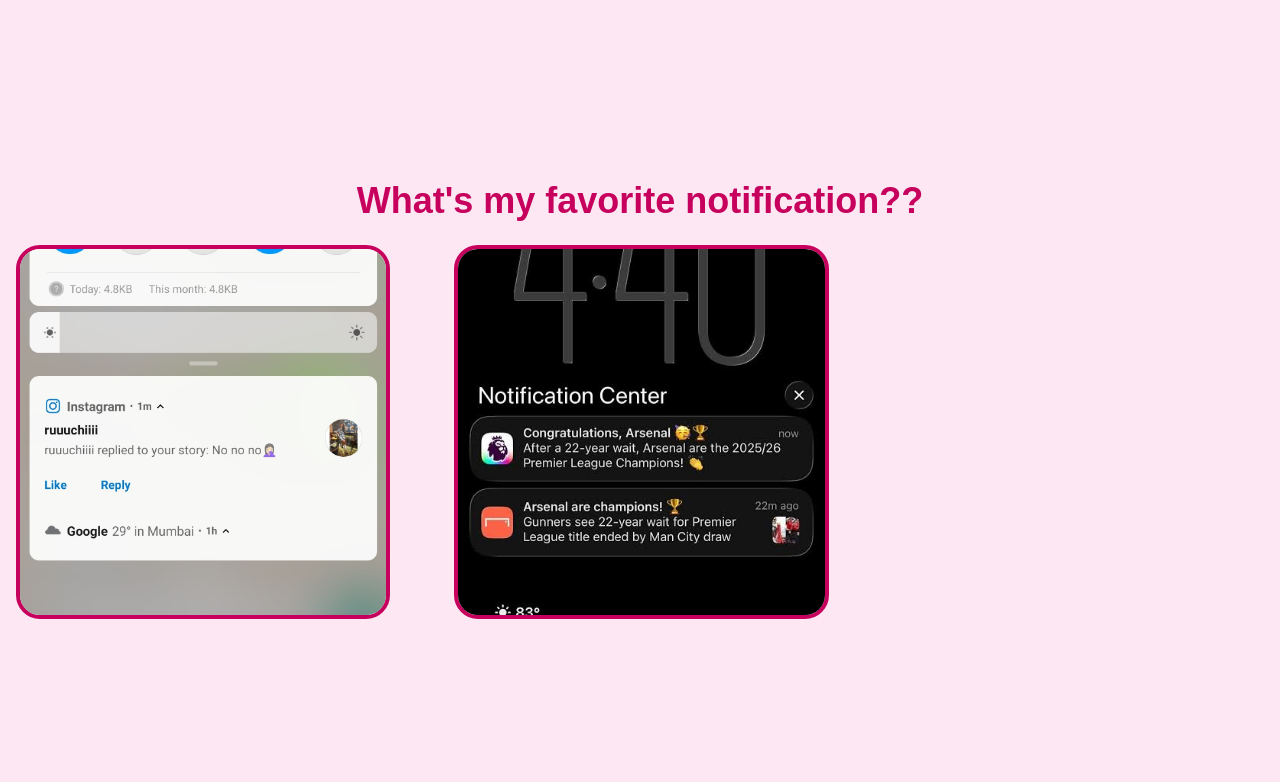
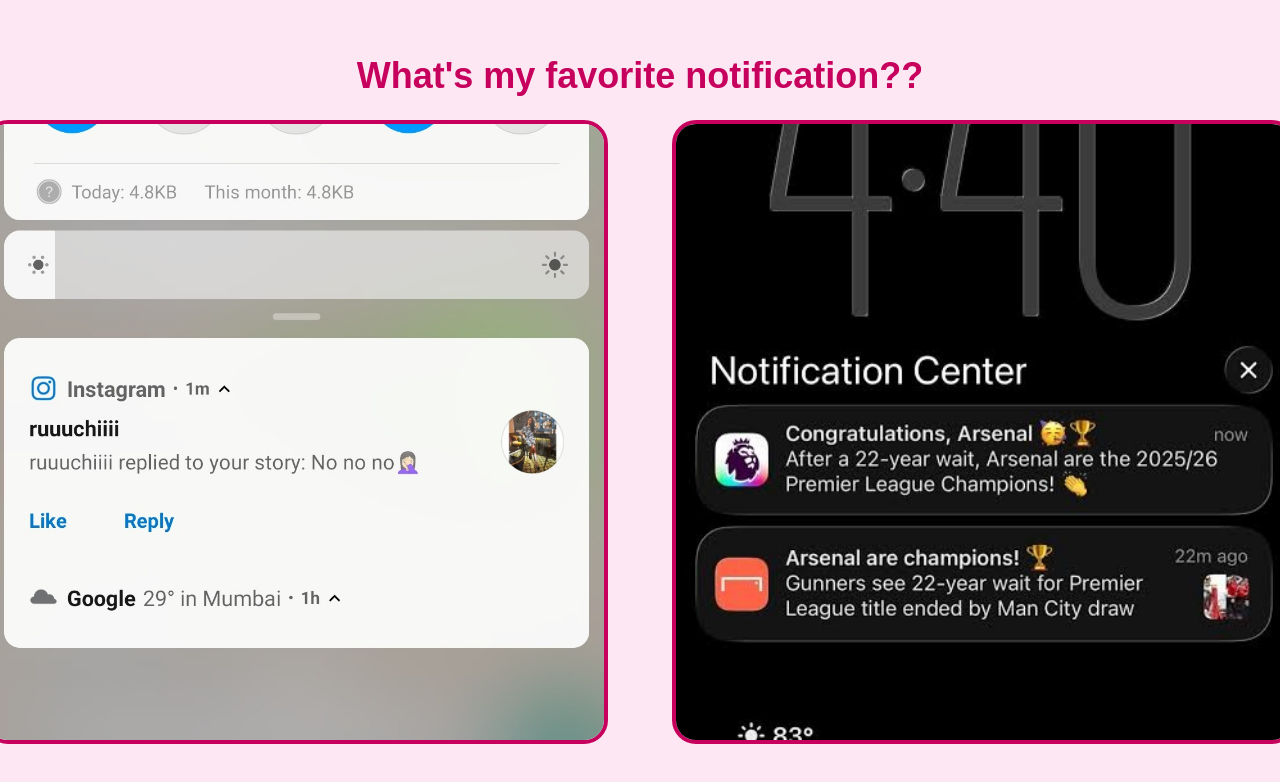
Before and after one commit to sahilshetty10/play, a React (Vite) app: page / in a window 1280 px wide. Shown: the top 782 px of the page. Built offline with nearby package versions, Linux system fonts and the light colour scheme.

Commit message:
Adjust image styling and layout in QuestionPic component

```diff
--- a/src/components/QuestionPic.jsx
+++ b/src/components/QuestionPic.jsx
@@ -28,15 +28,15 @@
       >
         {question}
       </h1>
-      <div className="flex w-full gap-16">
+      <div className="flex justify-center w-full gap-16">
         <img
           src={src1}
-          className={`w-[30%] aspect-square object-cover rounded-3xl ${answer ? "border-none" : "border-4"} border-pink-700 cursor-pointer`}
+          className={`w-[50%] aspect-square object-cover rounded-3xl ${answer ? "border-none" : "border-4"} border-pink-700 cursor-pointer`}
           onClick={() => setAnswer("right")}
         />
         <img
           src={src2}
-          className={`w-[30%] aspect-square object-cover rounded-3xl ${answer ? "border-none" : "border-4"} border-pink-700 cursor-pointer ${answer === "wrong" ? "animate-shake" : ""}`}
+          className={`w-[50%] aspect-square object-cover rounded-3xl ${answer ? "border-none" : "border-4"} border-pink-700 cursor-pointer ${answer === "wrong" ? "animate-shake" : ""}`}
           onClick={() => setAnswer("wrong")}
         />
       </div>
```
